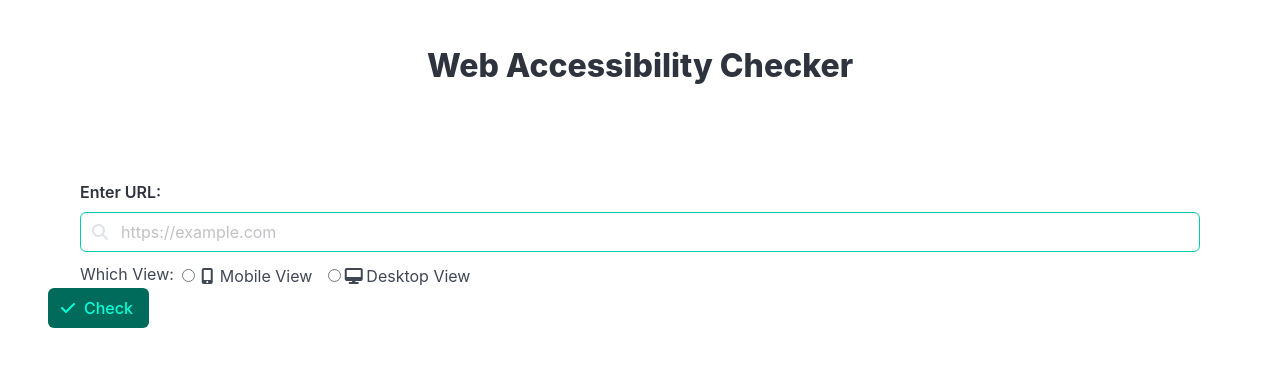
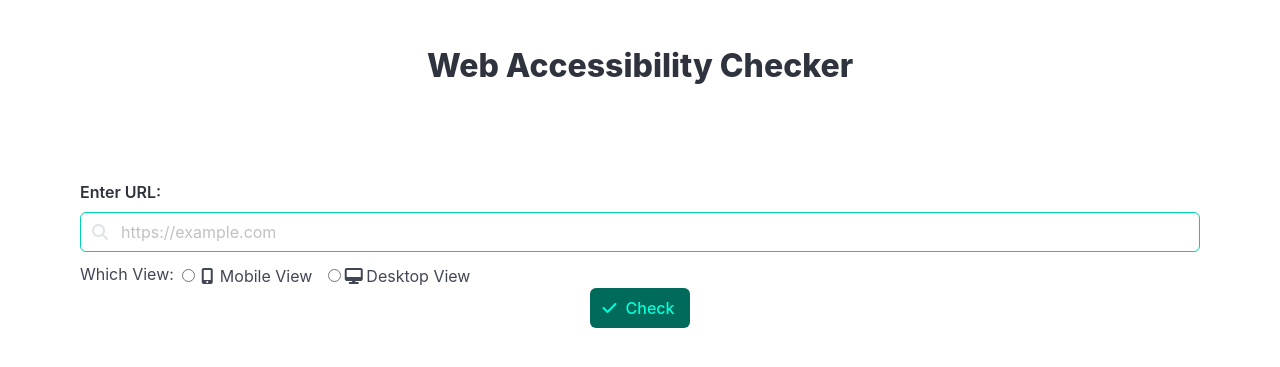
Before and after one commit to Programmer-Arvind/Web-Accessibilty-Checker, a Flask app: page / in a window 1280 px wide. Shown: the top 367 px of the page. Run offline with Flask 3, Linux system fonts and the light colour scheme.

Commit message:
Updated: Styling

```diff
--- a/templates/index.html
+++ b/templates/index.html
@@ -9,6 +9,15 @@
             integrity="sha512-SnH5WK+bZxgPHs44uWIX+LLJAJ9/2PkPKZ5QiAj6Ta86w+fsb2TkcmfRyVX3pBnMFcV7oQPJkl9QevSCWr3W6A=="
             crossorigin="anonymous" referrerpolicy="no-referrer" />
         <title>Web Accessibility Checker</title>
+        <style>
+            .form-container {
+                display: flex;
+                justify-content: center;
+                align-items: center;
+                width: 100%;
+                /* Adjust as needed */
+            }
+        </style>
     </head>
 
     <body>
@@ -53,8 +62,10 @@
                     </div>
             </div>
 
-            <submit class="button is-primary is-dark"><span class="icon is-small"><i
-                        class="fa-solid fa-check"></i></span><span>Check</span></submit>
+            <div class="form-container">
+                <submit class="button is-primary is-dark is-responsive"><span class="icon is-small"><i
+                            class="fa-solid fa-check"></i></span><span>Check</span></submit>
+            </div>
 
 
             </form>
```
